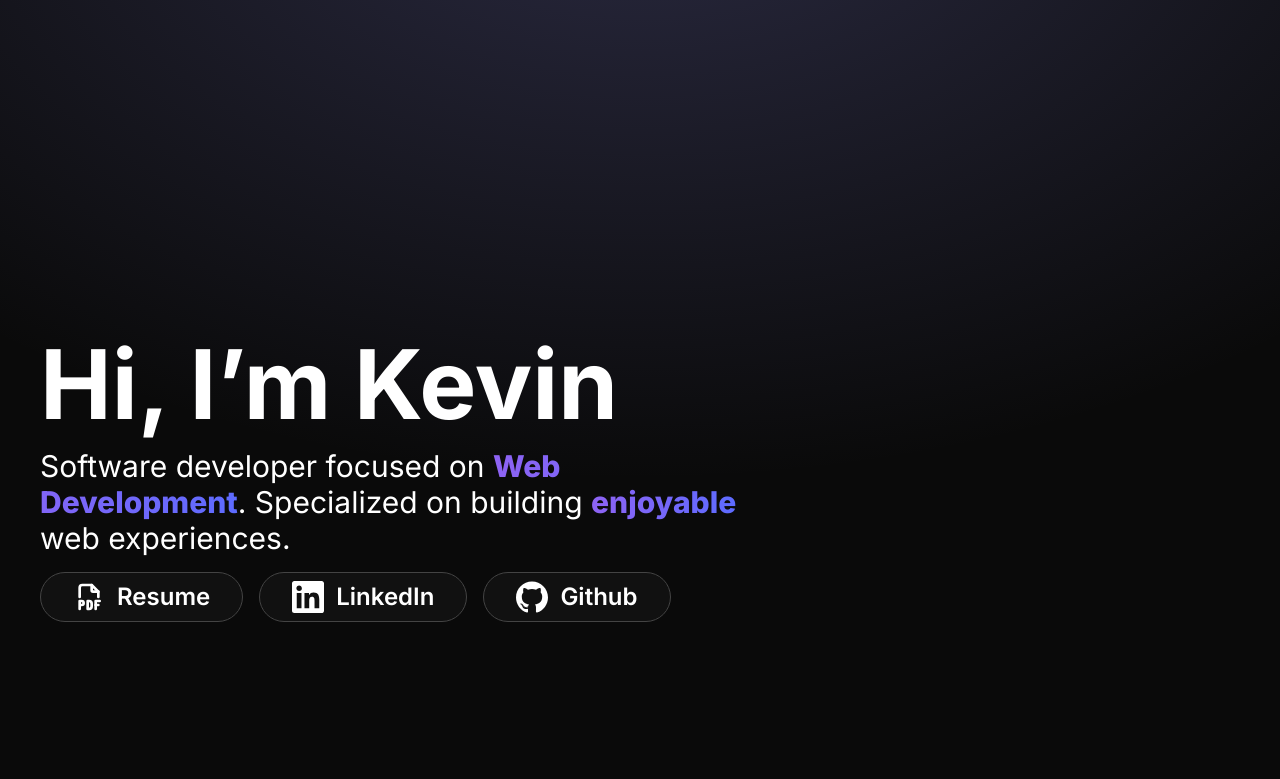
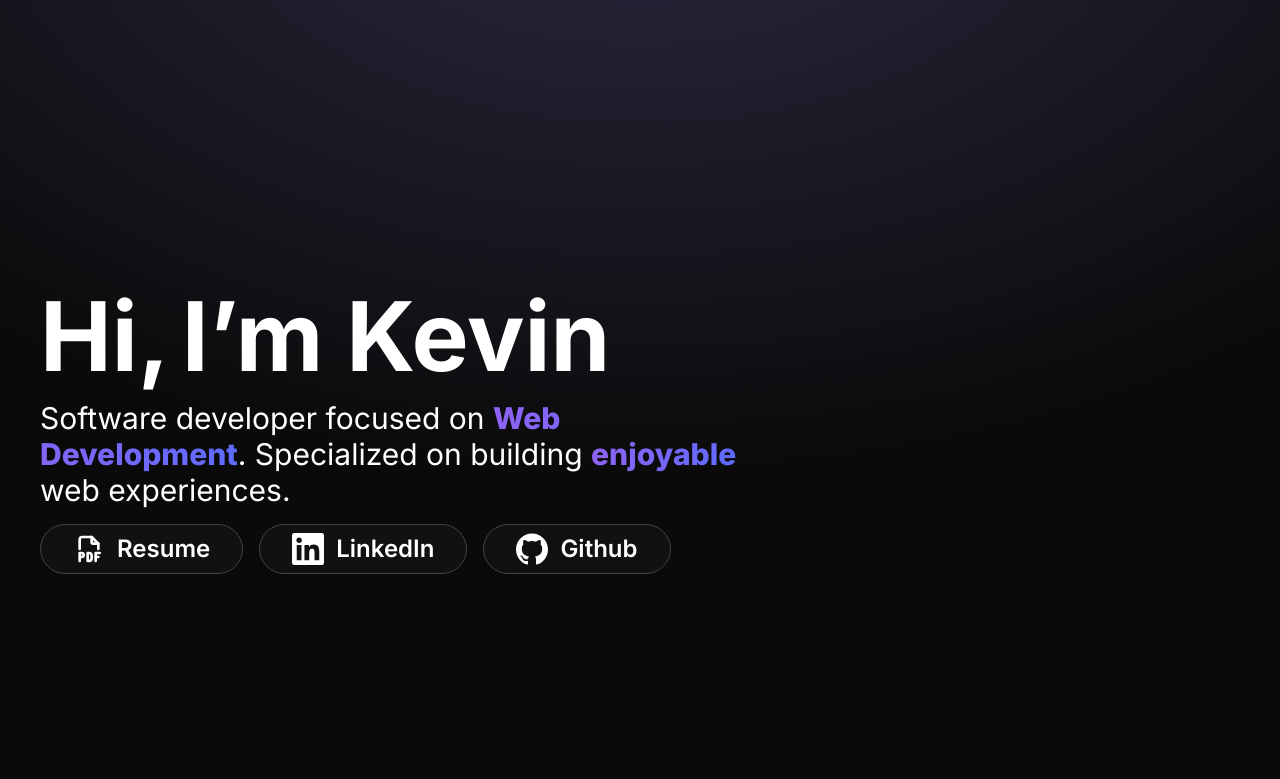
Before and after one commit to K3vnDev/portfolio, an Astro site: page / in a window 1280 px wide. Shown: the top 779 px of the page. Built offline with nearby package versions, Linux system fonts and the light colour scheme; Astro itself is replaced by a stand-in of ours.

Commit message:
Add some styling fixes

```diff
--- a/src/pages/index.astro
+++ b/src/pages/index.astro
@@ -11,13 +11,16 @@ import Projects from '@components/projects/Projects.astro'
 
 <Layout title="Kevin's Portfolio | Fullstack Developer">
 	<main
-		class='xl:max-w-[75rem] max-w-4xl md:mx-10 mx-8 xl:mt-[21rem] mt-48 flex flex-col md:gap-56 gap-44'
+		class='flex flex-col md:gap-52 gap-40 xl:max-w-[75rem] max-w-4xl sm:mx-10 mx-7 xl:mt-72 sm:mt-48 mt-40'
 	>
 		<Navbar />
 
 		<Section>
-			<h2 class='text-white text-6xl md:text-8xl sm:text-7xl font-bold'>
-				Hi, I’m Kevin
+			<h2
+				class='text-white text-6xl md:text-8xl sm:text-7xl font-bold text-nowrap flex flex-wrap gap-3 sm:mb-0 mb-1'
+			>
+				<span>Hi,</span>
+				<span>I’m Kevin</span>
 			</h2>
 			<h3
 				class='text-2xl sm:text-3xl font-normal text-white max-w-[730px] mt-4'
```
